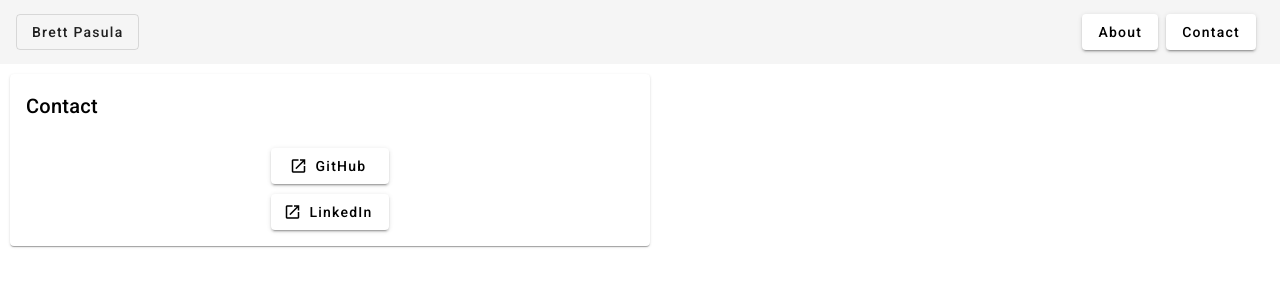
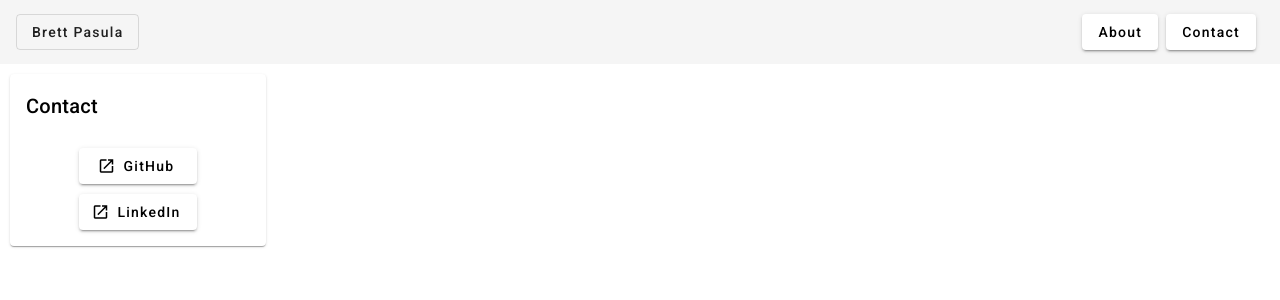
Before and after one commit to brettpasula/bp-angular, an Angular app: page /contact in a window 1280 px wide. Shown: the top 300 px of the page. Built offline with nearby package versions, Linux system fonts and the light colour scheme.

Commit message:
update contact styling

```diff
--- a/src/app/contact/contact.component.css
+++ b/src/app/contact/contact.component.css
@@ -1,6 +1,6 @@
 .container {
     @media (min-width: 1000px) {
-      width: 50%;
+      width: 20%;
       margin-left: auto;
       margin-right: auto;
     }
```
